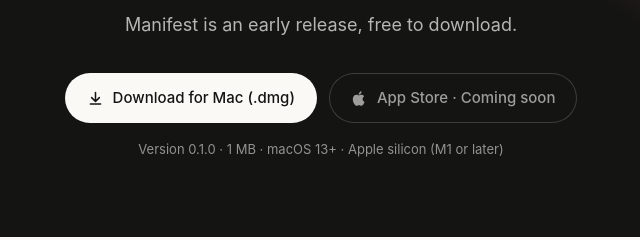
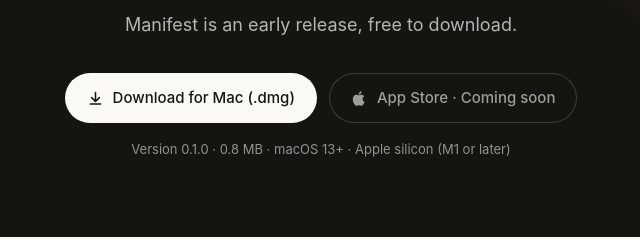
Before and after one commit to lemonxmmm-sudo/manifest, a plain HTML site: page index.html in a window 1280 px wide. Shown: the part 6300-6540 px from the top of the page, 319-959 px from the left. Drawn offline with Linux system fonts and the light colour scheme.

Commit message:
Update Mac download to the 2026-11-18 build
Co-Authored-By: Claude Opus 5.5 <noreply@anthropic.com>

```diff
--- a/index.html
+++ b/index.html
@@ -664,7 +664,7 @@ footer .wrap{display:flex;justify-content:space-between;gap:20px;flex-wrap:wrap}
         <a class="btn btn-light" href="downloads/Manifest-Mac-0.1.0-arm64.dmg" download><svg><use href="#i-down"/></svg><span data-i="dlMac">下载 Mac 版（.dmg）</span></a>
         <span class="btn btn-ghost" aria-disabled="true"><svg><use href="#i-apple"/></svg><span data-i="dlIos">App Store · 即将上架</span></span>
       </div>
-      <p class="dl-meta" data-i="dlMeta">版本 0.1.0 · 1 MB · macOS 13+ · Apple 芯片（M1 及更新）</p>
+      <p class="dl-meta" data-i="dlMeta">版本 0.1.0 · 0.8 MB · macOS 13+ · Apple 芯片（M1 及更新）</p>
     </div>
 
     <div class="faq" id="faq">
@@ -723,7 +723,7 @@ var T = {
   pMac:'Mac',pMacD:'主窗口、桌面浮层、菜单栏和全局快捷键。macOS 13 及以上，Apple 芯片。',pPhone:'iPhone',pPhoneD:'玻璃质感的底部标签栏，手指拖动的面板，还有桌面小组件。',pPad:'iPad',pPadD:'侧栏加日历的宽屏布局，横竖屏都好用。',soon:'即将推出',phoneAlt:'清单革命 iPhone 截图',
   prEye:'隐私',prTitle:'你的清单，只属于你。',pr1t:'本机优先',pr1p:'不登录也能完整使用，数据存在你自己的 Mac 上，每次保存都是完整的原子写入。',
   pr2t:'同步可选',pr2p:'登录后才会同步。第一次同步前会告诉你两边各有多少条，并先在本机备份一份。',pr3t:'没有广告和追踪',pr3p:'没有广告，也不做行为分析。一句话记待办只发送你写的那一句。',
-  dlTitle:'现在就开始你的第一张清单。',dlLede:'清单革命目前是早期版本，免费下载。',dlMac:'下载 Mac 版（.dmg）',dlIos:'App Store · 即将上架',dlMeta:'版本 0.1.0 · 1 MB · macOS 13+ · Apple 芯片（M1 及更新）',
+  dlTitle:'现在就开始你的第一张清单。',dlLede:'清单革命目前是早期版本，免费下载。',dlMac:'下载 Mac 版（.dmg）',dlIos:'App Store · 即将上架',dlMeta:'版本 0.1.0 · 0.8 MB · macOS 13+ · Apple 芯片（M1 及更新）',
   q1:'打开时提示“无法验证开发者”，怎么办？',
   a1:'<p>早期版本还没有经过 Apple 公证。第一次打开时：</p><ol><li>把清单革命拖进“应用程序”文件夹；</li><li>在“应用程序”里按住 Control 点按它，选「打开」，再点「打开」；</li><li>如果仍被拦下，前往「系统设置 → 隐私与安全性」，在底部点「仍要打开」。</li></ol><p>之后就能正常双击打开了。</p>',
   q2:'需要注册账号吗？',a2:'不需要。不登录也能完整使用，数据只保存在本机。想在多台设备间同步时，再用 Google 账号登录。',
@@ -785,7 +785,7 @@ var T = {
   pMac:'Mac',pMacD:'Main window, desktop overlay, menu bar and a global shortcut. macOS 13 or later, Apple silicon.',pPhone:'iPhone',pPhoneD:'A glassy tab bar, sheets that follow your finger, and Home Screen widgets.',pPad:'iPad',pPadD:'A wide layout with sidebar and calendar, in any orientation.',soon:'Coming soon',phoneAlt:'Manifest on iPhone',
   prEye:'Privacy',prTitle:'Your list is yours alone.',pr1t:'Local first',pr1p:'Fully usable without an account. Data lives on your Mac, and every save is a complete atomic write.',
   pr2t:'Sync is optional',pr2p:'Nothing syncs until you sign in. Before the first sync it shows what’s on each side and backs up locally.',pr3t:'No ads, no tracking',pr3p:'No ads and no behaviour analytics. Sentence-add sends only the sentence you wrote.',
-  dlTitle:'Start your first list today.',dlLede:'Manifest is an early release, free to download.',dlMac:'Download for Mac (.dmg)',dlIos:'App Store · Coming soon',dlMeta:'Version 0.1.0 · 1 MB · macOS 13+ · Apple silicon (M1 or later)',
+  dlTitle:'Start your first list today.',dlLede:'Manifest is an early release, free to download.',dlMac:'Download for Mac (.dmg)',dlIos:'App Store · Coming soon',dlMeta:'Version 0.1.0 · 0.8 MB · macOS 13+ · Apple silicon (M1 or later)',
   q1:'macOS says it can’t verify the developer. What do I do?',
   a1:'<p>This early release isn’t notarized by Apple yet. The first time you open it:</p><ol><li>Drag Manifest into Applications;</li><li>Control-click it in Applications, choose Open, then Open again;</li><li>If it’s still blocked, go to System Settings → Privacy &amp; Security and click Open Anyway at the bottom.</li></ol><p>After that it opens normally.</p>',
   q2:'Do I need an account?',a2:'No. Everything works without signing in, and your data stays on your Mac. Sign in with Google only if you want to sync between devices.',
```
Also changed, not shown: 1 other file.
